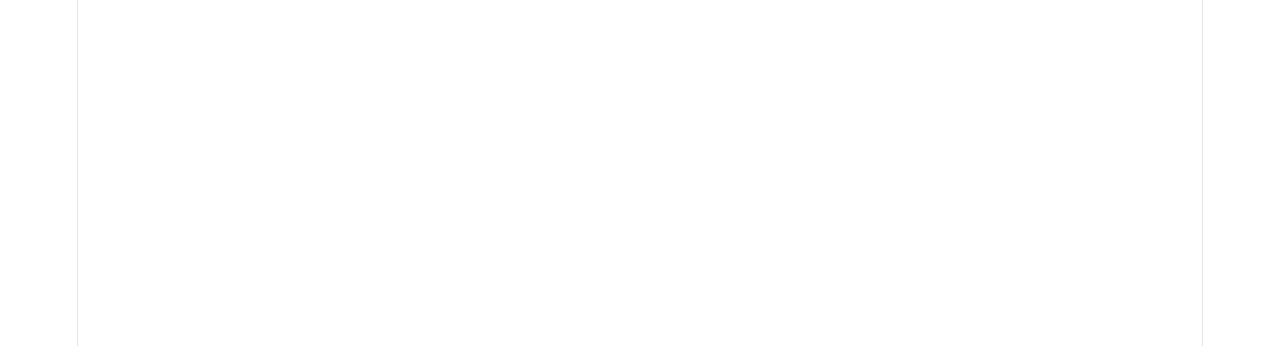
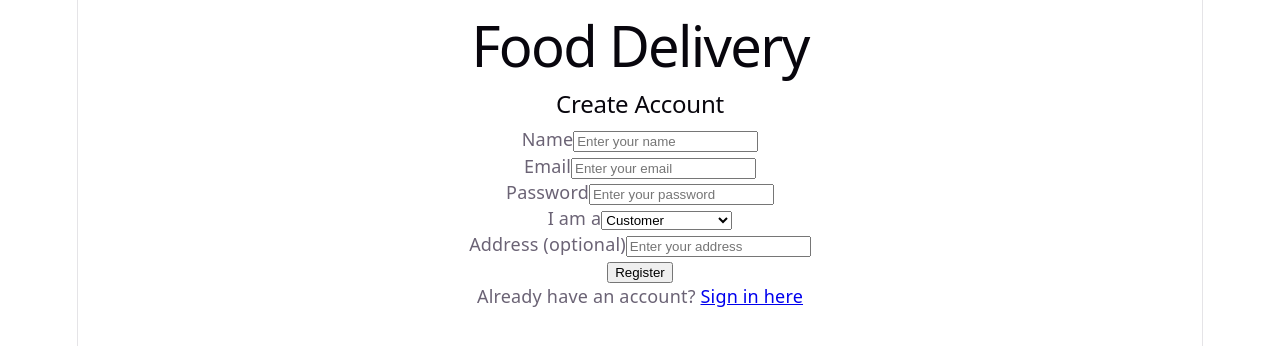
Before and after one commit to tysonLivadney/COSC310-Project-Git_gud, a React app in the folder frontend/: page /register in a window 1280 px wide. Before the commit this address had no page. Shown: the top 346 px of the page. Built offline with nearby package versions, Linux system fonts and the light colour scheme; the HTML template or start-up script is replaced by a standard one.

Commit message:
Add login and register page. Doesn't link to anything else yet

```diff
--- a/frontend/src/App.jsx
+++ b/frontend/src/App.jsx
@@ -2,14 +2,19 @@ import React from 'react';
 import './App.css';
 import RestaurantList from './components/Restaurants/Restaurants';
 import ManagerDashboard from './pages/ManagerDashboard';
+import Login from './pages/Login';
+import Register from './pages/Register';
 import { BrowserRouter, Route, Routes } from 'react-router-dom';
 
 const App = () => {
   return (
     <BrowserRouter>
       <Routes>
+        <Route path="/" element={<Login />} />
+        <Route path="/login" element={<Login />} />
         <Route path="/restaurants" element={<RestaurantList />} />
         <Route path="/manager" element={<ManagerDashboard />} />
+        <Route path="/register" element={<Register />} />
       </Routes>
     </BrowserRouter>
   );
--- /dev/null
+++ b/frontend/src/pages/Register.jsx
@@ -0,0 +1,123 @@
+import React, { useState } from 'react';
+import { useNavigate } from 'react-router-dom';
+
+const Register = () => {
+  const navigate = useNavigate();
+  const [formData, setFormData] = useState({
+    name: '',
+    email: '',
+    password: '',
+    role: 'user',
+    address: '',
+  });
+  const [error, setError] = useState('');
+  const [loading, setLoading] = useState(false);
+
+  const handleChange = (e) => {
+    setFormData({ ...formData, [e.target.name]: e.target.value });
+  };
+
+  const handleSubmit = async (e) => {
+    e.preventDefault();
+    setError('');
+    setLoading(true);
+
+    try {
+      const response = await fetch('http://localhost:8000/auth/register', {
+        method: 'POST',
+        headers: { 'Content-Type': 'application/json' },
+        body: JSON.stringify(formData),
+      });
+
+      if (!response.ok) {
+        const data = await response.json();
+        setError(typeof data.detail === 'string' ? data.detail : 'Registration failed');
+        return;
+      }
+
+      navigate('/login');
+    } catch (err) {
+      setError('Could not connect to server. Please try again.');
+    } finally {
+      setLoading(false);
+    }
+  };
+
+  return (
+    <div>
+      <h1>Food Delivery</h1>
+      <h2>Create Account</h2>
+
+      {error && <p style={{ color: 'red' }}>{error}</p>}
+
+      <form onSubmit={handleSubmit}>
+        <div>
+          <label htmlFor="name">Name</label>
+          <input
+            id="name"
+            name="name"
+            type="text"
+            value={formData.name}
+            onChange={handleChange}
+            placeholder="Enter your name"
+            required
+          />
+        </div>
+
+        <div>
+          <label htmlFor="email">Email</label>
+          <input
+            id="email"
+            name="email"
+            type="email"
+            value={formData.email}
+            onChange={handleChange}
+            placeholder="Enter your email"
+            required
+          />
+        </div>
+
+        <div>
+          <label htmlFor="password">Password</label>
+          <input
+            id="password"
+            name="password"
+            type="password"
+            value={formData.password}
+            onChange={handleChange}
+            placeholder="Enter your password"
+            required
+          />
+        </div>
+
+        <div>
+          <label htmlFor="role">I am a</label>
+          <select id="role" name="role" value={formData.role} onChange={handleChange}>
+            <option value="user">Customer</option>
+            <option value="owner">Restaurant Owner</option>
+          </select>
+        </div>
+
+        <div>
+          <label htmlFor="address">Address (optional)</label>
+          <input
+            id="address"
+            name="address"
+            type="text"
+            value={formData.address}
+            onChange={handleChange}
+            placeholder="Enter your address"
+          />
+        </div>
+
+        <button type="submit" disabled={loading}>
+          {loading ? 'Creating account...' : 'Register'}
+        </button>
+      </form>
+
+      <p>Already have an account? <a href="/login">Sign in here</a></p>
+    </div>
+  );
+};
+
+export default Register;
--- a/frontend/src/pages/login.jsx
+++ b/frontend/src/pages/login.jsx
@@ -0,0 +1,101 @@
+import React, { useState } from 'react';
+import { useNavigate } from 'react-router-dom';
+
+const Login = () => {
+  const navigate = useNavigate();
+    const [formData, setFormData] = useState({ email: '', password: '' });
+  const [error, setError] = useState('');
+  const [loading, setLoading] = useState(false);
+
+  const handleChange = (e) => {
+    setFormData({ ...formData, [e.target.name]: e.target.value });
+  };
+
+  const handleSubmit = async (e) => {
+    e.preventDefault();
+    setError('');
+    setLoading(true);
+
+    try {
+      const response = await fetch('http://localhost:8000/auth/login', {
+        method: 'POST',
+        headers: { 'Content-Type': 'application/json' },
+        body: JSON.stringify(formData),
+      });
+
+      if (!response.ok) {
+        const data = await response.json();
+        setError(data.detail || 'Invalid username or password');
+        return;
+      }
+
+      const data = await response.json();
+      // Store token and role in localStorage for use across the app
+      localStorage.setItem('token', data.token);
+      localStorage.setItem('role', data.user.role);
+
+      // Redirect based on role returned from backend
+      const roleRoutes = {
+        customer: '/customer-dashboard',
+        owner: '/manager',
+        admin: '/admin-dashboard',
+        driver: '/driver-dashboard',
+      };
+
+      navigate(roleRoutes[data.role] || '/');
+    } catch (err) {
+      setError('Could not connect to server. Please try again.');
+    } finally {
+      setLoading(false);
+    }
+  };
+
+  return (
+    <div className="login-page">
+      <div className="login-card">
+        <h1 className="login-title">Food Delivery</h1>
+        <h2 className="login-subtitle">Sign In</h2>
+
+        {error && <div className="login-error">{error}</div>}
+
+        <form onSubmit={handleSubmit} className="login-form">
+          <div className="form-group">
+            <label htmlFor="username">Username</label>
+            <input
+              id="email"
+              name="email"
+              type="email"
+              value={formData.email}
+              onChange={handleChange}
+              placeholder="Enter your email"
+              required
+            />
+          </div>
+
+          <div className="form-group">
+            <label htmlFor="password">Password</label>
+            <input
+              id="password"
+              name="password"
+              type="password"
+              value={formData.password}
+              onChange={handleChange}
+              placeholder="Enter your password"
+              required
+            />
+          </div>
+
+          <button type="submit" className="login-button" disabled={loading}>
+            {loading ? 'Signing in...' : 'Sign In'}
+          </button>
+        </form>
+
+        <p className="login-register">
+          Don't have an account? <a href="/register">Register here</a>
+        </p>
+      </div>
+    </div>
+  );
+};
+
+export default Login;
```
Also changed, not shown: 1 other file (tests, documents, lock files or other folders).
